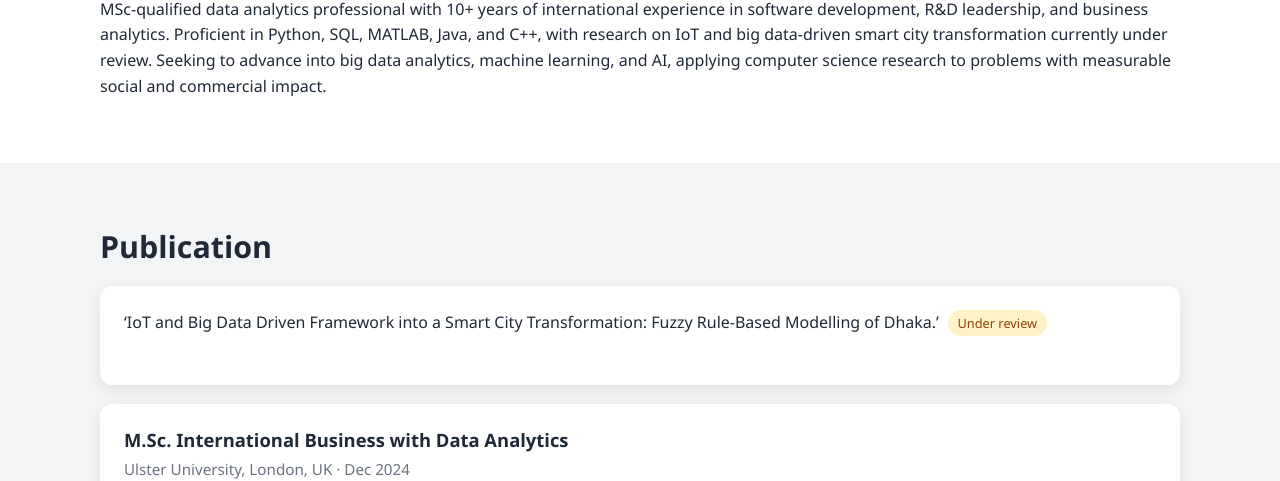
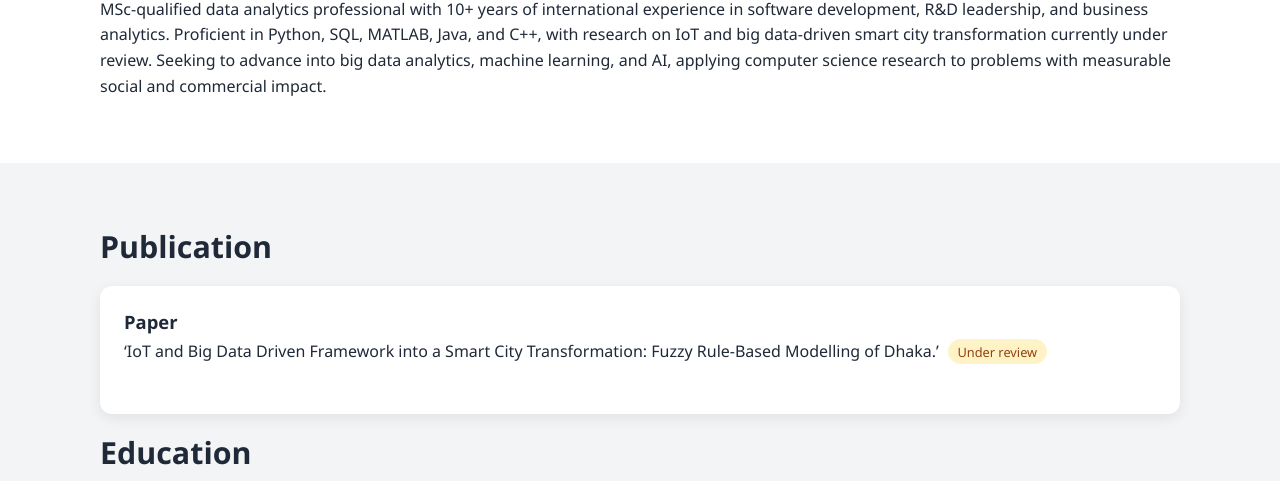
Before and after one commit to sohanoor26/personal-website, a plain HTML site: page index.html in a window 1280 px wide. Shown: the part 481-962 px from the top of the page. Drawn offline with Linux system fonts and the light colour scheme.

Commit message:
edication section modify

```diff
--- a/index.html
+++ b/index.html
@@ -58,7 +58,7 @@
       <div class="container">
         <h2>Publication</h2>
         <div class="card">
-          <!-- <h3>Paper</h3> -->
+          <h3>Paper</h3>
           <p>&lsquo;IoT and Big Data Driven Framework into a Smart City Transformation: Fuzzy Rule-Based Modelling of Dhaka.&rsquo; <span class="badge">Under review</span></p>
           <br>
           <!-- <h3>Future Interest</h3> -->
@@ -68,6 +68,7 @@
           <br>
           <p>&lsquo;Agentic Pre-Training Data Validation: Improving the Reliability of Large Language and Code Generation Models through Reference-Based Verification.&rsquo; <span class="badge">interested</span></p> -->
         </div>
+        <h2>Education</h2>
         <div class="card">
           <h3>M.Sc. International Business with Data Analytics</h3>
           <p class="meta">Ulster University, London, UK &middot; Dec 2024</p>
```
